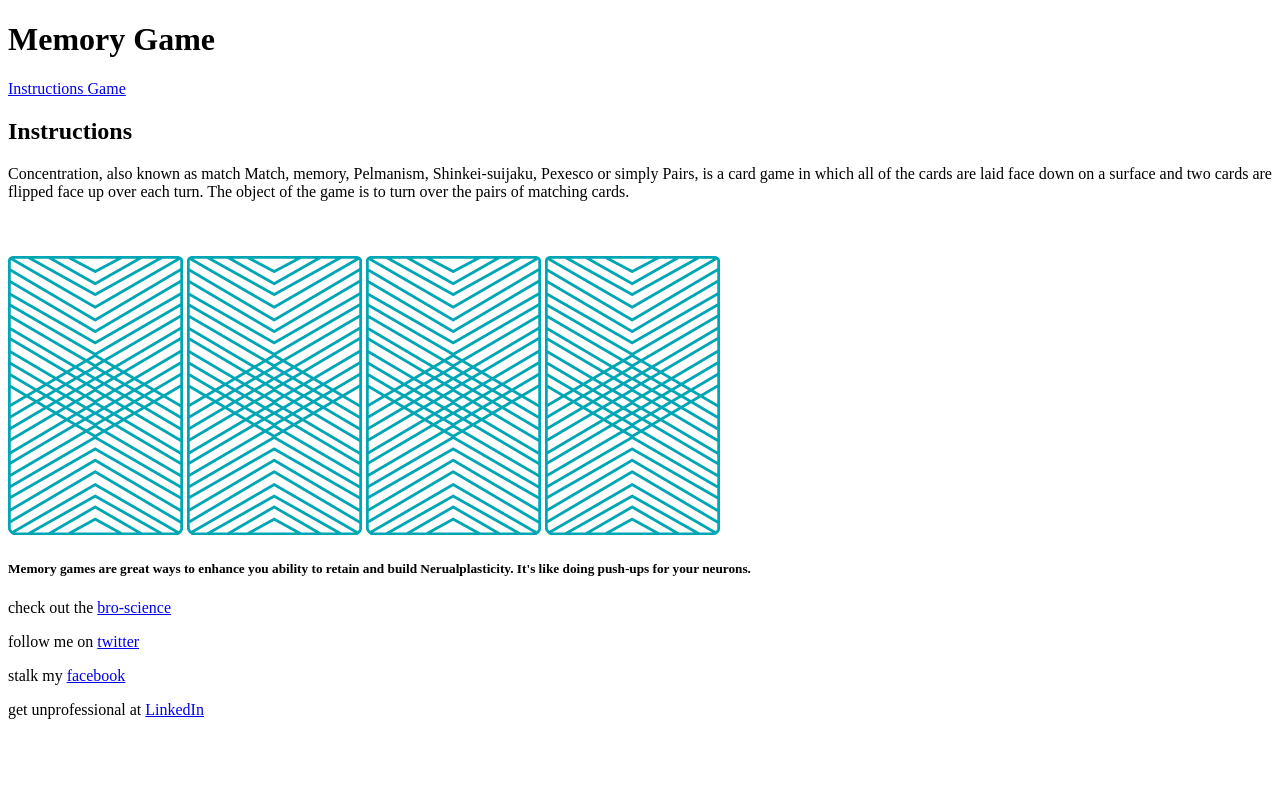
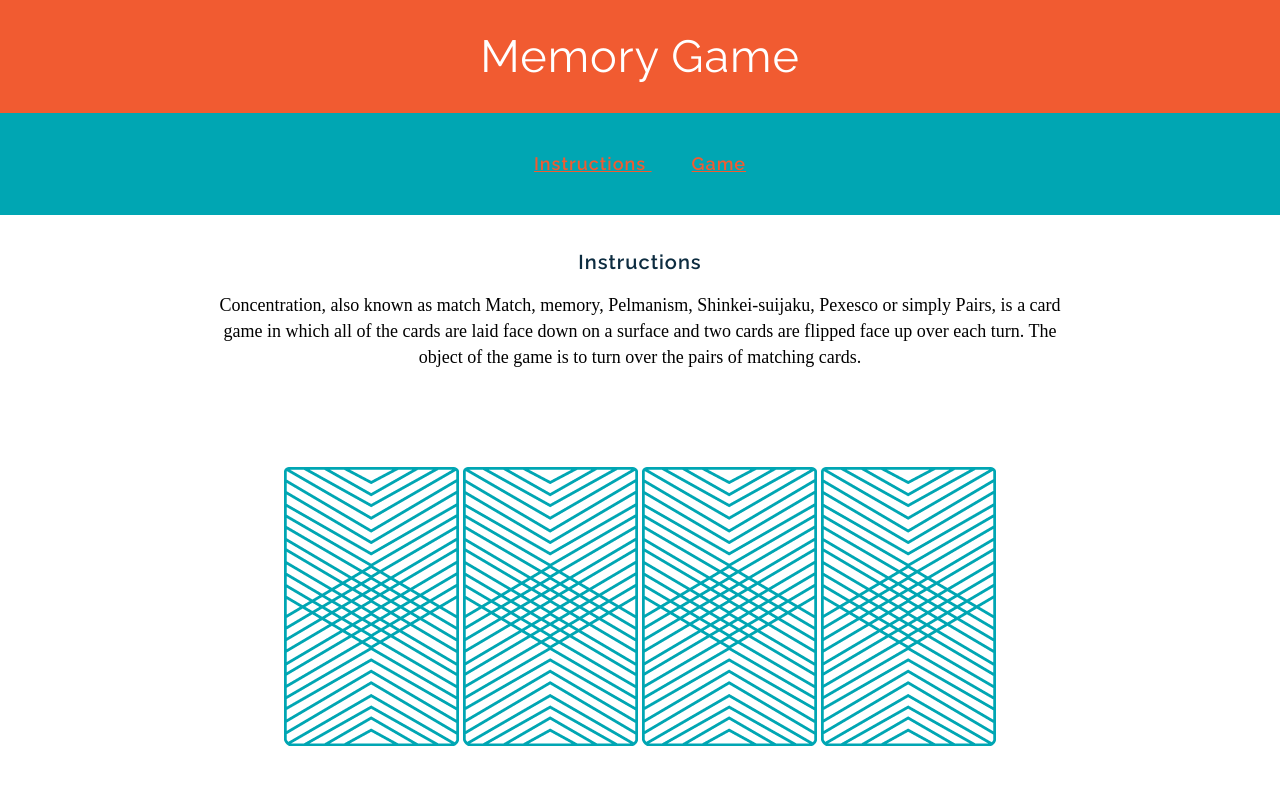
Before and after one commit to t-0-m-1-3/wdi-fundamentals-memorygame, a plain HTML site: page index.html in a window 1280 px wide. Shown: the top 790 px of the page. Drawn offline with Linux system fonts and the light colour scheme; a web font is replaced by a local one.

Commit message:
added new exercises and semenatics

```diff
--- /dev/null
+++ b/css/cssReset.css
@@ -0,0 +1,48 @@
+/* http://meyerweb.com/eric/tools/css/reset/
+   v2.0 | 20110126
+   License: none (public domain)
+*/
+
+html, body, div, span, applet, object, iframe,
+h1, h2, h3, h4, h5, h6, p, blockquote, pre,
+a, abbr, acronym, address, big, cite, code,
+del, dfn, em, img, ins, kbd, q, s, samp,
+small, strike, strong, sub, sup, tt, var,
+b, u, i, center,
+dl, dt, dd, ol, ul, li,
+fieldset, form, label, legend,
+table, caption, tbody, tfoot, thead, tr, th, td,
+article, aside, canvas, details, embed,
+figure, figcaption, footer, header, hgroup,
+menu, nav, output, ruby, section, summary,
+time, mark, audio, video {
+	margin: 0;
+	padding: 0;
+	border: 0;
+	font-size: 100%;
+	font: inherit;
+	vertical-align: baseline;
+}
+/* HTML5 display-role reset for older browsers */
+article, aside, details, figcaption, figure,
+footer, header, hgroup, menu, nav, section {
+	display: block;
+}
+body {
+	line-height: 1;
+}
+ol, ul {
+	list-style: none;
+}
+blockquote, q {
+	quotes: none;
+}
+blockquote:before, blockquote:after,
+q:before, q:after {
+	content: '';
+	content: none;
+}
+table {
+	border-collapse: collapse;
+	border-spacing: 0;
+}
--- a/css/style.css
+++ b/css/style.css
@@ -1,9 +1,39 @@
+header h1{
+	background-color: #F15B31;
+	color: #FFFFFF;
+	padding: 30px 20px 30px 20px;
+}
+
+body {
+	margin: 0;
+}
+
+nav{
+	background-color: #00A6B3;
+	color: #FFFFFF;
+	padding: 20px 0px 20px 0px;
+}
+
+nav a{
+margin: 20px;
+}
+
+main {
+	width: 850px;
+	margin: 35px auto;
+}
+
+img {
+	margin: 40px 0px 8px 0px;
+}
+
 h1 {
 font-family: "Raleway", sans-serif;
 color: #0D2C40;
 letter-spacing: 1px;
 font-weight: 400;
 font-size: 45px;
+margin: 0;
 }
 
 a {
--- a/index.html
+++ b/index.html
@@ -3,11 +3,18 @@
 <head>
 	<title>Forget0m's Memory Card Game</title>
 	<link href="https://fonts.googleapis.com/css?family=Droid+Serif|Raleway:400,500,600,700" rel="stylesheet">
-	<link rel="stylesheet" type="text/css" href="css/style.csss">
+	<link rel="stylesheet" type="text/css" href="css/style.css">
 </head>
 <body>
+
+<header>
 <h1>Memory Game</h1>
+</header>
+
+<nav>
 <p><a href="#">Instructions </a>   <a href="#">Game</a></p>
+</nav>
+<main>
 <h2>Instructions</h2>
 <p>Concentration, also known as match Match, memory, Pelmanism, Shinkei-suijaku, Pexesco or simply Pairs, is a card game in which all of the cards are laid face down on a surface and two cards are flipped face up over each turn. The object of the game is to turn over the pairs of matching cards.</p>
 <br>
@@ -21,6 +28,7 @@
 <img src="images/back.png" alt="King of Diamons">
 <img src="images/back.png" alt="King of Hearts">
 </div>
+</main>
 
 <h5><p>Memory games are great ways to enhance you ability to retain and build Nerualplasticity. It's like doing push-ups for your neurons.</p></h5>
 
```
